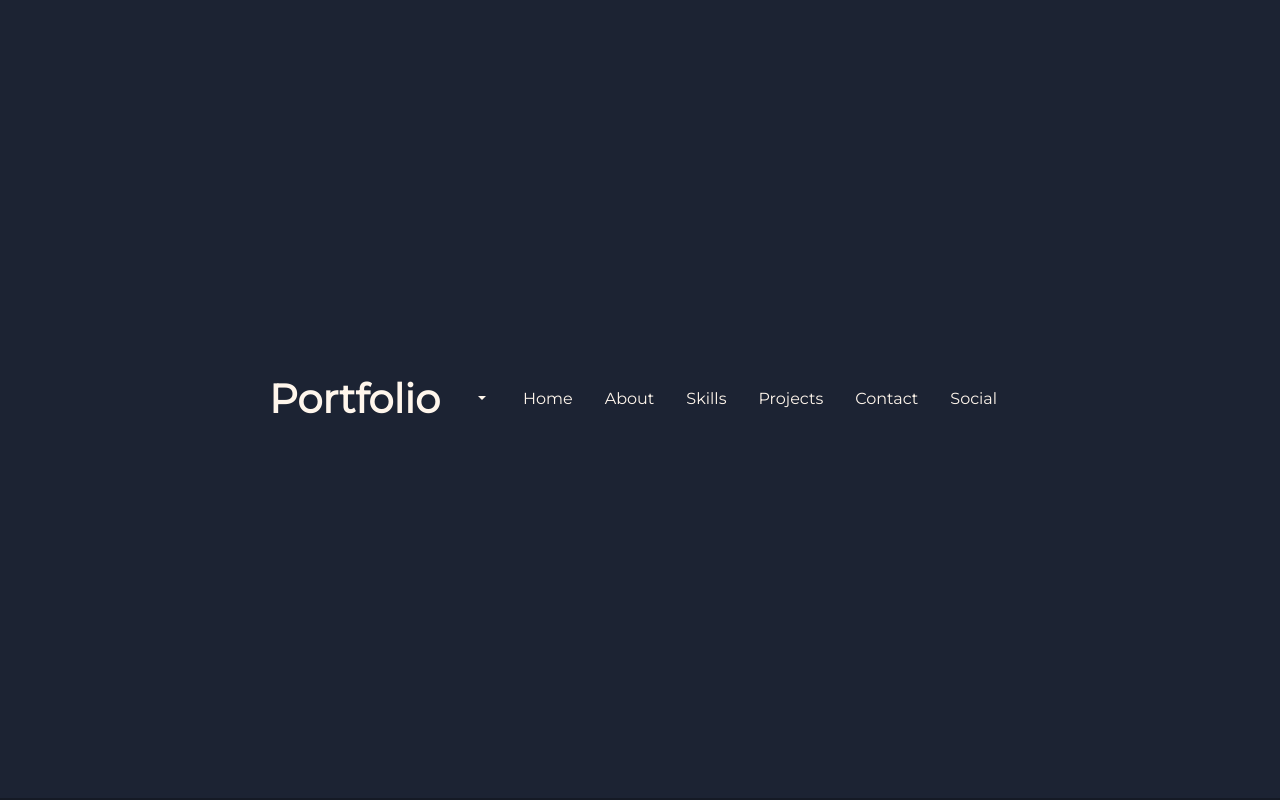
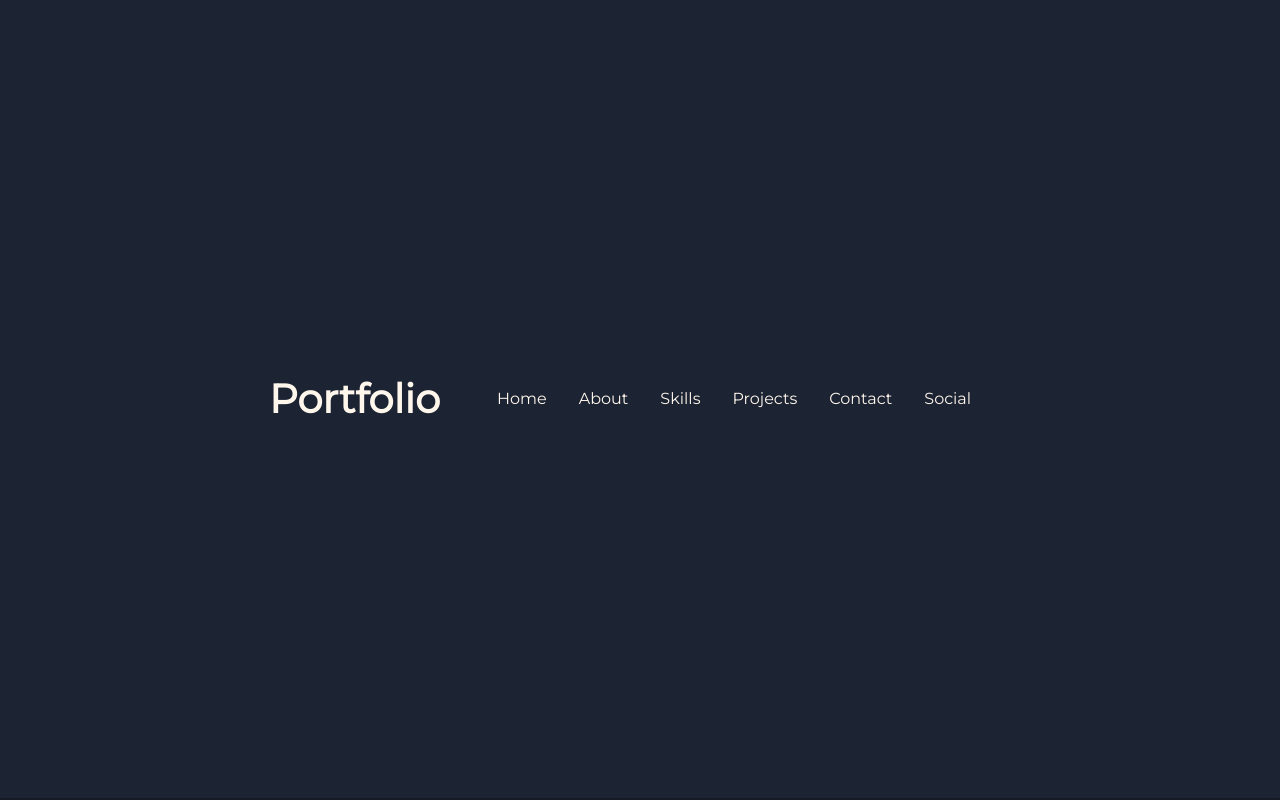
Before and after one commit to 1kkiRen/1kkiRen.github.io, a SvelteKit app: page / in a window 1280 px wide. Shown: the top 800 px of the page. Built offline with nearby package versions, Linux system fonts and the light colour scheme.

Commit message:
[Update]

```diff
--- a/src/routes/Header.svelte
+++ b/src/routes/Header.svelte
@@ -9,7 +9,7 @@
 	<nav class="navbar">
 		<div class="btn-group dropdown">
 			<a class="navbar-brand btn" href="/"> Portfolio </a>
-			<button
+			<!-- <button
 				type="button"
 				class="dropdown-toggle dropdown-toggle-split"
 				data-bs-toggle="dropdown"
@@ -19,7 +19,7 @@
 			</button>
 			<ul class="dropdown-menu">
 				<li><a class="dropdown-item" href="/APIWorker">APIWorker</a></li>
-			</ul>
+			</ul> -->
 		</div>
 
 		<div class="container" id="navbarSupportedContent">
--- a/src/routes/Projects.svelte
+++ b/src/routes/Projects.svelte
@@ -63,6 +63,7 @@
 					>
 						<h5>VibeChecker</h5>
 						<p>Parsing comments from YouTube and making Sentimental Analysis</p>
+						<p>(temporarily unavailable, contact me if you want access)</p>
 					</a>
 				</div>
 			</div>
```
Also changed, not shown: 1 other file (tests, documents, lock files or other folders).
